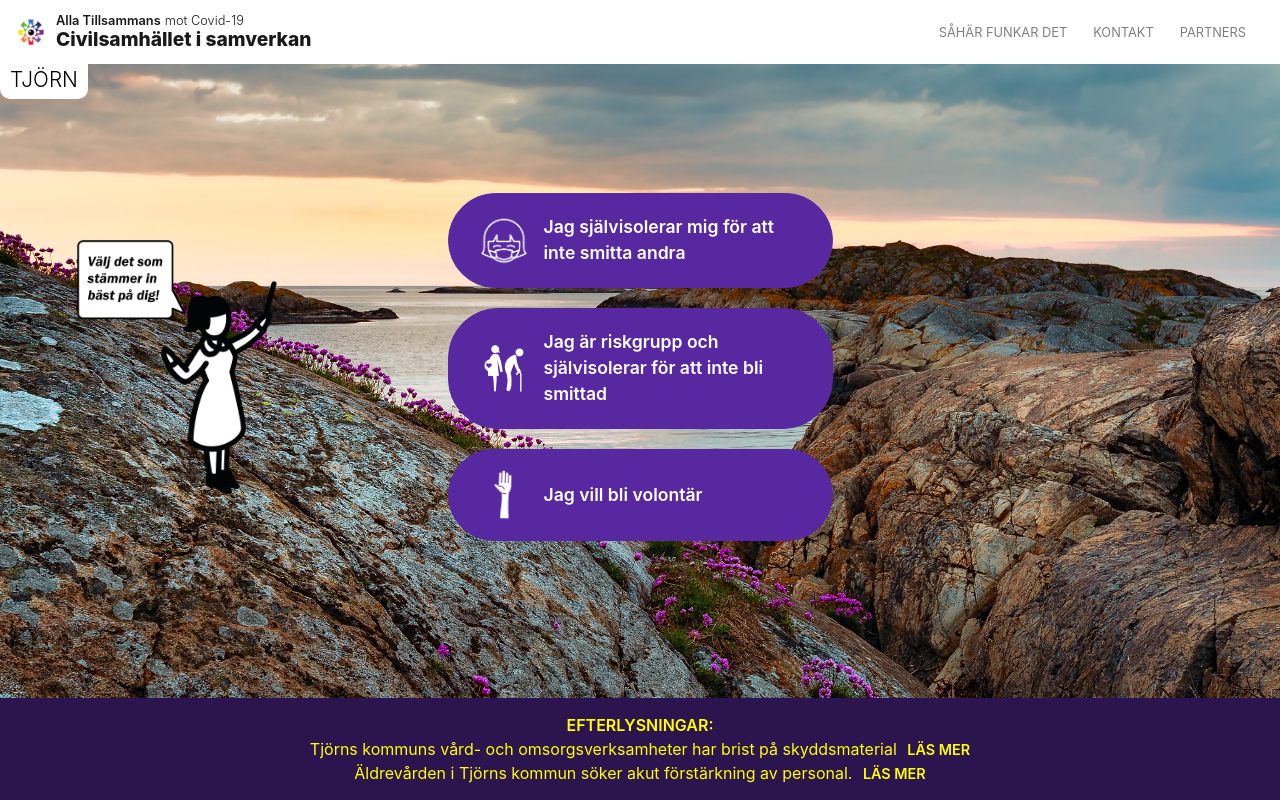
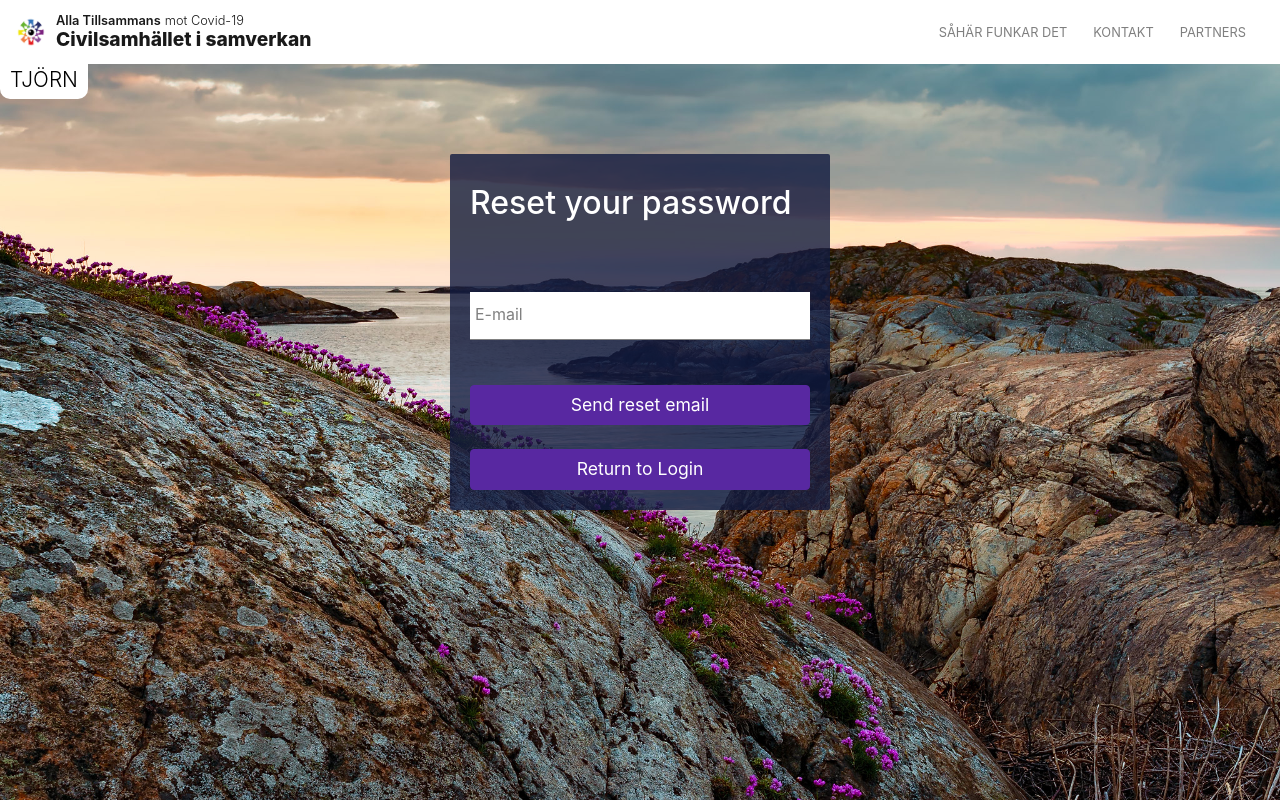
Before and after one commit to osaisacson/tillsammans, a React (Create React App) app: page /resetpassword in a window 1280 px wide. Built offline with nearby package versions, Linux system fonts and the light colour scheme; no server answers.

Commit message:
Allow users to reset passwords

```diff
--- a/src/App.js
+++ b/src/App.js
@@ -33,6 +33,7 @@ import Contact from './screens/info/Contact';
 //Authentication
 import ProtectedRoute from './components/ProtectedRoute';
 import Login from './components/Login';
+import ResetPassword from './components/ResetPassword';
 
 import './App.scss';
 
@@ -145,6 +146,7 @@ function App(props) {
           />
           {/* For all */}
           <Route exact path="/login" component={Login} />
+          <Route exact path="/resetpassword" component={ResetPassword} />
           <Route path="/">
             <Home />
           </Route>
--- a/src/components/ChangePassword.js
+++ b/src/components/ChangePasswordForm.js
@@ -2,7 +2,7 @@ import React from 'react';
 import { Button } from 'react-bootstrap';
 import FormInput from './FormInput';
 
-const ChangePassword = (props) => {
+const ChangePasswordForm = (props) => {
     return (
         <div className="sign-in page-layout">
             {props.topHeader ? <h6>{props.topHeader}</h6> : null}
@@ -34,4 +34,4 @@ const ChangePassword = (props) => {
     )
 }
 
-export default ChangePassword;
+export default ChangePasswordForm;
--- a/src/components/Login.js
+++ b/src/components/Login.js
@@ -47,6 +47,7 @@ function Login(props) {
         handleSubmit={handleSubmit}
         handleChange={handleChange}
       />
+
     );
   }
 
--- /dev/null
+++ b/src/components/ResetPassword.js
@@ -0,0 +1,42 @@
+import React, { useState } from 'react';
+import firebase from 'firebase/app';
+import ResetPasswordForm from './ResetPasswordForm';
+
+const ResetPassword = props => {
+
+    const [email, setEmail] = useState("");
+    const [message, setMessage] = useState("");
+
+    const handleChange = event => {
+        const { value, name } = event.target;
+        if (name === 'email') {
+            setEmail(value);
+        }
+    }
+
+    const handleSubmit = event => {
+        event.preventDefault();
+        var auth = firebase.auth();
+        setMessage("Processing...");
+        auth.sendPasswordResetEmail(email).then(() => {
+            setMessage("Email sent.");
+        })
+        .catch((err) => {
+            setMessage(`${err.message}`);
+        })
+    }
+
+    return (
+        <ResetPasswordForm
+            header={"Reset your password"}
+            email={email}
+            handleChange={handleChange}
+            handleSubmit={handleSubmit}
+            message={message}
+        />
+    )
+}
+
+
+
+export default ResetPassword;
--- /dev/null
+++ b/src/components/ResetPasswordForm.js
@@ -0,0 +1,34 @@
+import React from 'react';
+import FormInput from './FormInput';
+import { Button } from 'react-bootstrap';
+import { Link } from 'react-router-dom';
+
+const ResetPasswordForm = (props) => {
+    return (
+    <div className="sign-in page-layout">
+            {props.topHeader ? <h6>{props.topHeader}</h6> : null}
+            <h2>{props.header}</h2>
+            <p>{props.message}</p>
+
+            <form onSubmit={props.handleSubmit}>
+                <FormInput
+                    name="email"
+                    type="text"
+                    value={props.email}
+                    handleChange={props.handleChange}
+                    label="E-mail"
+                    required
+                />
+                <Button type="submit" block>
+                    Send reset email
+                </Button>
+                <br />
+                <Link to="/login">
+                    <Button block>Return to Login</Button>
+                </Link>
+        </form>
+    </div>
+    )
+}
+
+export default ResetPasswordForm;
--- a/src/components/SignInForm.js
+++ b/src/components/SignInForm.js
@@ -2,6 +2,7 @@ import React from 'react';
 
 import FormInput from '../components/FormInput';
 import Button from 'react-bootstrap/Button';
+import { Link } from 'react-router-dom';
 
 const SignInForm = props => {
   return (
@@ -29,6 +30,10 @@ const SignInForm = props => {
         <Button type="submit" block>
           Logga in
         </Button>
+        <br />
+        <Link to="/resetpassword">
+          <Button block>Glömde mitt lösenord</Button>
+        </Link>
       </form>
     </div>
   );
--- a/src/screens/admin/Account.js
+++ b/src/screens/admin/Account.js
@@ -1,6 +1,6 @@
 import React, { useState } from 'react';
-import { useSelector, useDispatch } from 'react-redux';
-import ChangePassword from '../../components/ChangePassword';
+import { useSelector } from 'react-redux';
+import ChangePasswordForm from '../../components/ChangePasswordForm';
 import firebase from 'firebase/app';
 
 const Account = props => {
@@ -43,7 +43,7 @@ const Account = props => {
 
         <React.Fragment>
         <h3>Hej {user.email}</h3>
-        <ChangePassword
+        <ChangePasswordForm
         header={'Ändra ditt lösenord'}
         message={message}
         handleSubmit={handleSubmit}
```
